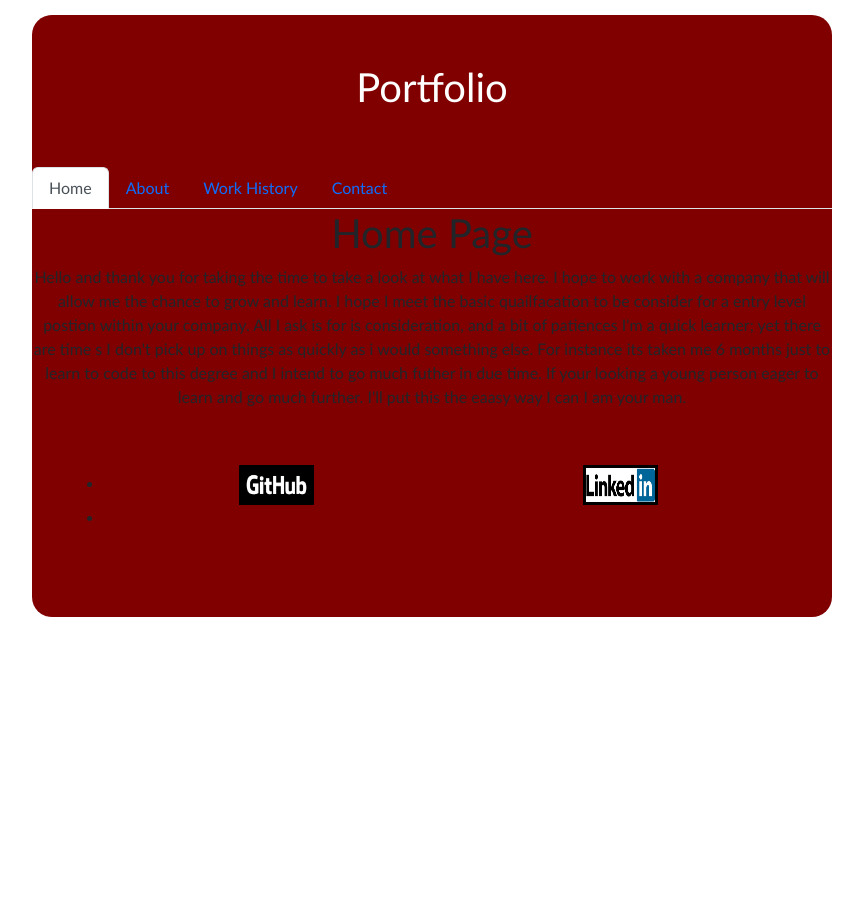
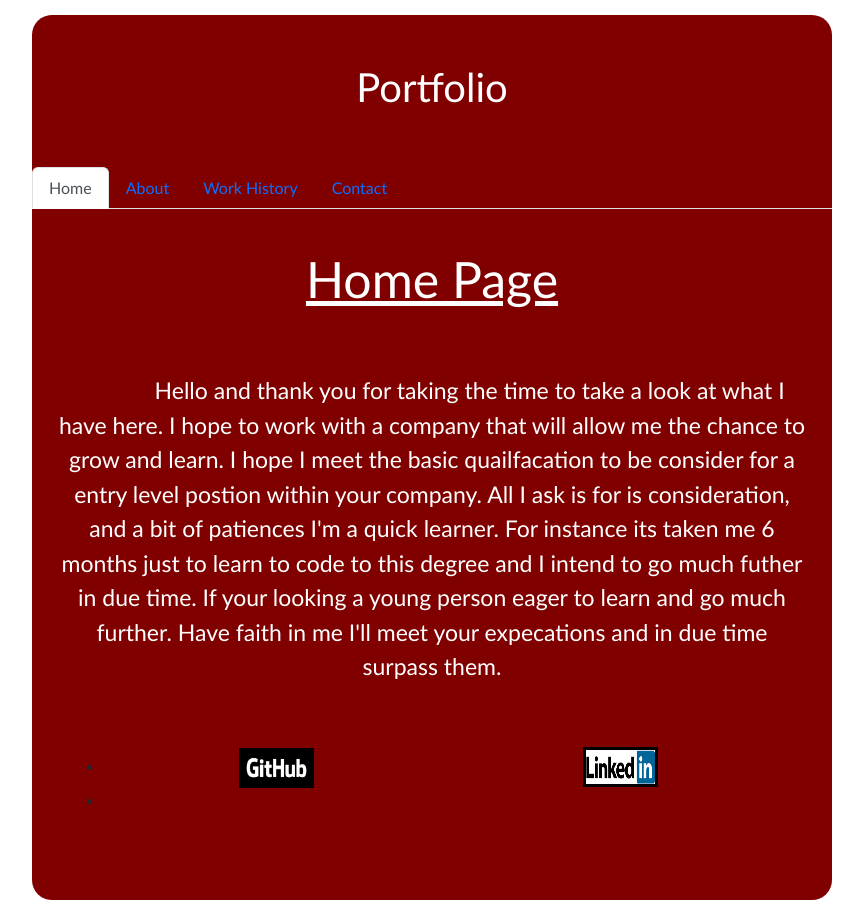
Before and after one commit to bs-driven/React_Portfolio, a React (Create React App) app: page / in a window 1280 px wide. Shown: the whole page, without its empty margins (208-1071 px from the left). Before the commit the page ends 800 px from the top, so only its background shows below. Built offline with nearby package versions, Linux system fonts and the light colour scheme.

Commit message:
cert img added, styling added,workhistory/resume, home page, about me

```diff
--- a/src/App.css
+++ b/src/App.css
@@ -21,6 +21,22 @@
     margin: 15px auto;
     border-radius: 20px;
     padding-bottom: 32px;
+  }
+
+  .home-h1 {
+    color:white;
+    text-decoration: underline;
+    font-size: 50px;
+    padding: 5%;
+
+
+  }
+
+  .home-p{
+    text-indent: 10%;
+    color: white;
+    font-size: 23px;
+    margin: 3%;
   }
 
 
@@ -66,14 +82,51 @@
   color: white;
   font-size: 18px;
  }
+
+ .aboutMeImg {
+  border: 4px dashed white;
+  padding: 2%;
+  margin: 4%;
+  height: 500px;
+ }
+
+ .certImg{
+  border: 4px dashed black;
+  padding: 5px;
+  margin: 5%;
+  width: 600px;
+
+ }
+
+ .example-work-list{
+  list-style: none;
+
+ }
+
  .example-button{
-  border-radius: 23%;
+  border-radius: 20%;
   border: 4px solid black;
   background-color: white;
   font-size: 18px;
-  padding: 6px;
-  margin: 9px;
+  padding: 12px;
+  margin: 12px;
  }
+
  .example-button:hover{
   background-color: maroon;
  }
+
+ .resume-h1 {
+  color: white;
+  font-size: 50px;
+  text-decoration: underline;
+  padding: 5%;
+
+ }
+
+ .resume-p {
+  color:white;
+  font-size: 18px;
+  text-indent: 10%;
+
+ }
--- a/src/components/Footer.js
+++ b/src/components/Footer.js
@@ -1,5 +1,5 @@
 import React from 'react';
-import '../components/styles/Footer.css';
+import './styles/Footer.css';
 
 function Footer () {
     return(
--- a/src/components/pages/About.js
+++ b/src/components/pages/About.js
@@ -1,5 +1,4 @@
 import React from 'react';
-import '../styles/Header.css';
 
 
 
@@ -9,11 +8,13 @@ export default function About() {
   return (
     <div>
       <h1 className='aboutMeH1'>About Me</h1>
+      <img className="aboutMeImg"  src={require("../images/IMG_0568.JPG")} alt={"Me In A Suit"} />
       <p className = "aboutMePara">
           A little about myself I am 32 years old; born and rasied in Columbus,OH. I find describing myself to be a bit of a tricky task. I'm a bit of a over-thinker never to sure what to share and what not to. I'm completely new to the field of tech; I admit. I began down this road in order to change the outcome of my life in a manner of speaking. I'd say I have had the luxury to experience and witness many different routes a persons life can take. From those I haven't found myself content or willing to accept it as the only outcomes I'm personally stuck with. Working at a warehouse barely able to make ends meet; struggling to provide for my family; working a job with next to no chance of advancement; being stuck at a job that doesn't challenege me; these are things I personally fear. Without making a change I'm fearful that the outcome of my life may just become that so here I am.
           A young man ready to dedicate himself to learning new skills, who isn't afraid of long hours. I genuinely want to be able to do work I'm proud of and have skills that I can take anywhere I may go. Hopefully this gives you a bit of a insight into who I am. I apperciate you taking this time.
     </p>
-    <img clasName="aboutMeImg"  src={require("../images/IMG_0568.JPG")} alt={"Me In A Suit"} />
+
+    <img className="certImg" src={require("../images/coding_cert.png")} alt={"BootCamp Certificate"} />
     </div>
   );
 }
--- a/src/components/pages/Home.js
+++ b/src/components/pages/Home.js
@@ -3,15 +3,15 @@ import React from 'react';
 export default function Home() {
   return (
     <div>
-      <h1>Home Page</h1>
-      <p>
+      <h1 className = "home-h1">Home Page</h1>
+      <p className = "home-p">
         Hello and thank you for taking the time to take a look at what I have here.
         I hope to work with a company that will allow me the chance to grow and learn.
         I hope I meet the basic quailfacation to be consider for a entry level postion within your company.
-        All I ask is for is consideration, and a bit of patiences I'm a quick learner; yet there are time s I don't pick up on things as quickly as i would something else.
+        All I ask is for is consideration, and a bit of patiences I'm a quick learner.
         For instance its taken me 6 months just to learn to code to this degree and I intend to go much futher in due time.
         If your looking a young person eager to learn and go much further.
-        I'll put this the eaasy way I can I am your man.
+        Have faith in me I'll meet your expecations and in due time surpass them.
         </p>
     </div>
   );
--- a/src/components/pages/WorkHistory.js
+++ b/src/components/pages/WorkHistory.js
@@ -3,13 +3,13 @@ import React from 'react';
 export default function WorkHistory() {
   return (
     <div className='resume-div'>
-      <h1>Work Summary</h1>
-      <p>
-        As I mentioned earlier I am new to this field so my work history won't reflect anything special.
+      <h1 className="resume-h1">Work Summary</h1>
+      <p className="resume-p">
+        I am new to this field so my work history won't reflect anything special.
         I'm coming from working in a warehouse as a forklift driver.
         Which I've done for a few years now.
         Before working as a forklift driver I was working as a insulation installer which I had done for a few years as well.
-        I worked as fence installer as well which I will openly admit to anyone was the hardest work I have ever done.
+        I worked as fence installer as well which I will openly admit to anyone was some of the hardest work I have ever done.
         The man I worked for was a sub-contractor and only worked on metal/aluminum and chainlink fences.
         I worked this job through a summer; pushing a portable genearator in a wheel-barrel is no easy task.
         Nor is using post-diggers trying to make a hole 3 feet to 6 feet deep depending on how tall the fence is going to stand.
@@ -24,7 +24,7 @@ export default function WorkHistory() {
         But the way todays society is set I don't have the right features to draw in a crowd nor make them want to give me their money.
         Don't get me wrong if I can be proven wrong about this I'll gladly take the challenege on I just dont see it happening is all.
       </p>
-      <p>
+      <p className="resume-p">
         I'd like to show you a few of the projects I've worked on:<br></br>
         <ul className='example-work-list'>
           <li><button className='example-button'><a href= 'https://github.com/bs-driven/NoteTaker'>Express.js</a></button></li>
```
Also changed, not shown: src/components/images/coding_cert.png (added).
